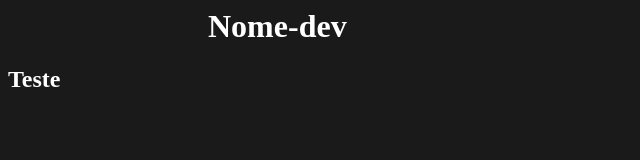
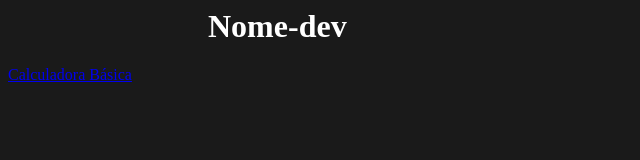
Before and after one commit to Nome-dev/Nome-dev.github.io, a plain HTML site: page Pasta1/arquivo1.html in a window 1280 px wide. Shown: the whole page, without its empty margins (0-640 px from the left). Drawn offline with Linux system fonts and the light colour scheme.

Commit message:
initial commit

```diff
--- a/Pasta1/arquivo1.html
+++ b/Pasta1/arquivo1.html
@@ -2,13 +2,13 @@
     <head>
         <link ref="shortcut icon" href="../favicon1.png" type="image/png" />
         <!-- <link ref="stylesheet" href="./arquivo1.css" /> -->
-        <title>Jogos</title>
+        <title>Calculadora</title>
     </head>
 
     <body>
         <div>
             <h1 id="h1_1" onclick="function1()">Nome-dev</h1>
-            <h2 id="h2_1">Teste</h2>
+            <a href="./CalculadoraBasica/arquivo1.html">Calculadora Básica</a>
         </div>
         <style>
             body{
```
Also changed, not shown: index.html (+1 -1 lines).
